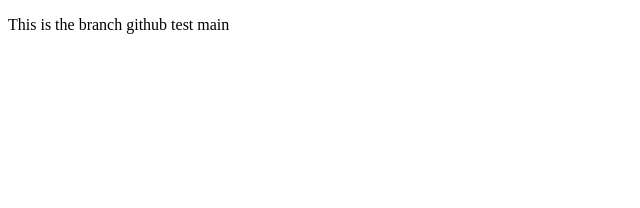
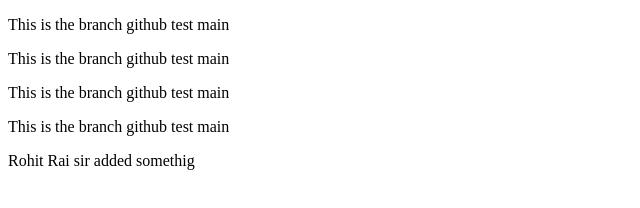
Before and after one commit to pranavtartey/githubtest, a plain HTML site: page index.html in a window 1280 px wide. Shown: the whole page, without its empty margins (0-640 px from the left). Drawn offline with Linux system fonts and the light colour scheme.

Commit message:
Rohit made changes

```diff
--- a/index.html
+++ b/index.html
@@ -8,5 +8,11 @@
 
   <body>
     <p>This is the branch github test main</p>
+    <p>This is the branch github test main</p>
+    <p>This is the branch github test main</p>
+    <p>This is the branch github test main</p>
+    <p>Rohit Rai sir added somethig
+
+    </p>
   </body>
 </html>
```
